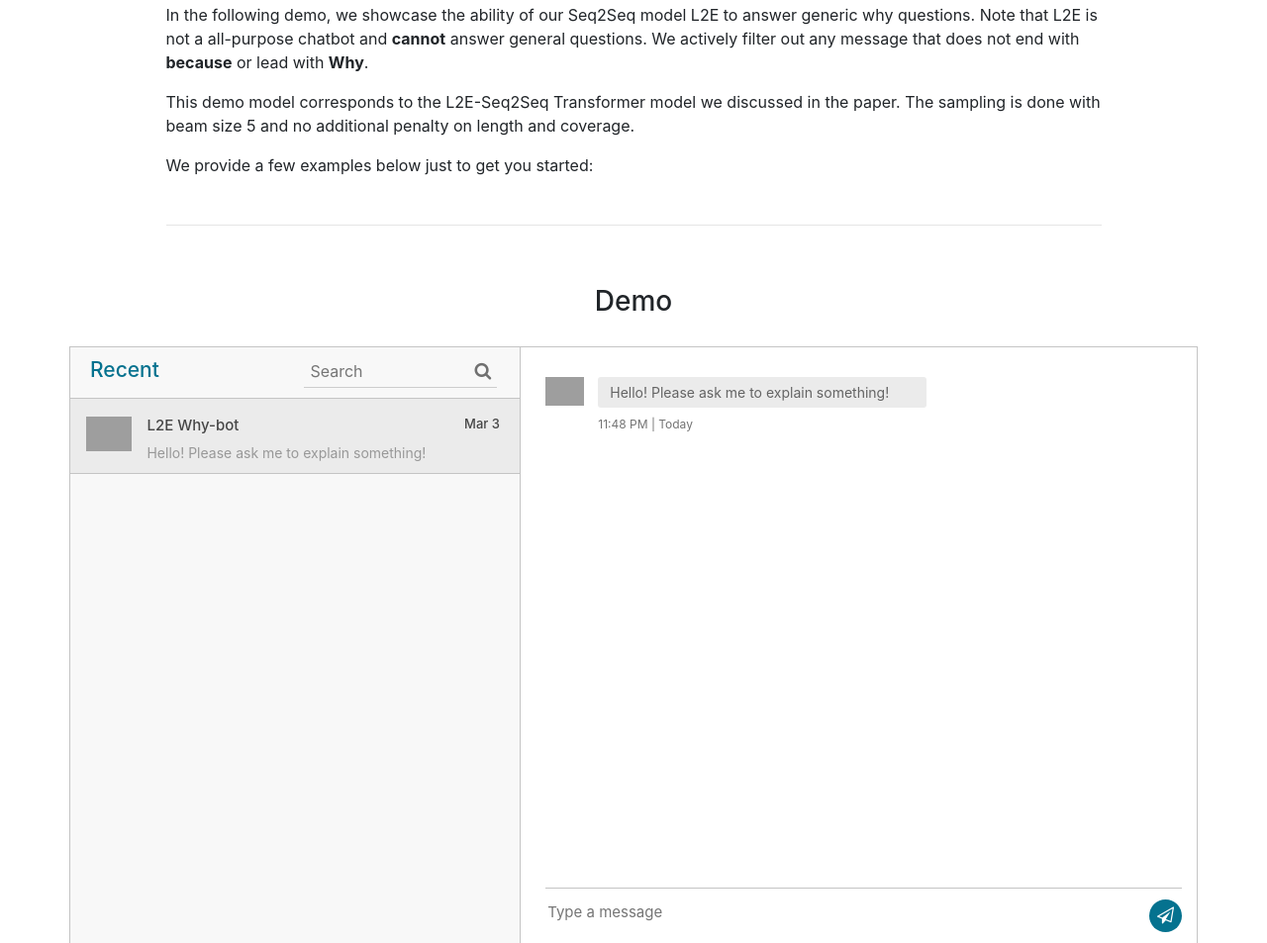
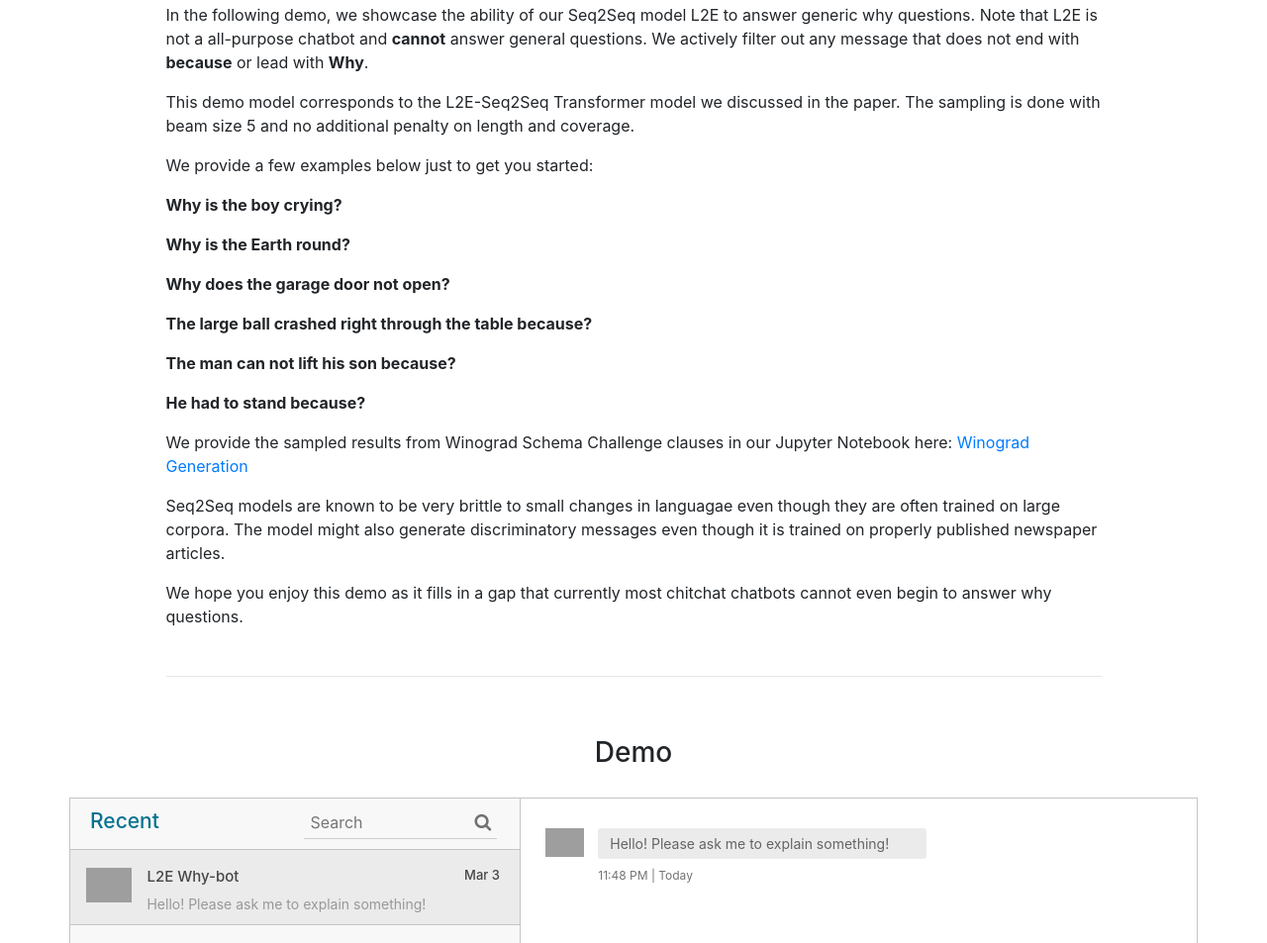
Before and after one commit to windweller/L2EWeb, a Flask app: page / in a window 1280 px wide. Shown: the part 414-1367 px from the top of the page at 99% size. Run offline with Flask 2, Linux system fonts and the light colour scheme; parts of the project's set-up code (start-up, migrations or seed data) failed here and were passed over; some libraries are stand-ins or nearby versions; grey boxes are pictures that could not be loaded.

Commit message:
change and add  more instructions

```diff
--- a/api.py
+++ b/api.py
@@ -177,7 +177,7 @@ def decode_sent(sent, is_why=False):
         sent = transform_q2s(sent)
     else:
         doc = nltk.word_tokenize(sent)
-        sent = ' '.join([str(w) for w in doc][:-1]) + " ."  # we remove "because".
+        sent = ' '.join([str(w) for w in doc][:-2]) + " ."  # we remove "because ?".
         #  In the website we ask users to end sentence with "because"
         sent = sent.capitalize()
 
--- a/templates/chat.html
+++ b/templates/chat.html
@@ -36,6 +36,19 @@ We compare different training strategies and evaluate their performance using bo
         and <strong>cannot</strong> answer general questions. We actively filter out any message that does not end with <strong>because</strong> or lead with <strong>Why</strong>.</p>
       <p>This demo model corresponds to the L2E-Seq2Seq Transformer model we discussed in the paper. The sampling is done with beam size 5 and no additional penalty on length and coverage.</p>
       <p>We provide a few examples below just to get you started: </p>
+
+        <p><strong>Why is the boy crying?</strong></p>
+        <p><strong>Why is the Earth round?</strong></p>
+        <p><strong>Why does the garage door not open?</strong></p>
+        <p> <strong>The large ball crashed right through the table because?</strong></p>
+        <p> <strong>The man can not lift his son because?</strong></p>
+        <p> <strong>He had to stand because?</strong></p>
+
+        <p>We provide the sampled results from Winograd Schema Challenge clauses in our Jupyter Notebook here: <a href="https://nbviewer.jupyter.org/url/3.18.91.191/static/WinogradS2Generation.ipynb">Winograd Generation</a></p>
+        <p>Seq2Seq models are known to be very brittle to small changes in languagae even though they are often trained on large corpora. The model might also generate discriminatory messages even though it is trained on
+        properly published newspaper articles.</p>
+        <p>We hope you enjoy this demo as it fills in a gap that currently most chitchat chatbots cannot even begin to answer why questions.</p>
+
       </div>
   </div>
 
@@ -224,7 +237,7 @@ We compare different training strategies and evaluate their performance using bo
               return  //no follow up processing
           }
 
-          if (user_message.trim().endsWith("because") || user_message.trim().startsWith("Why") || user_message.trim().startsWith("why")) {
+          if (user_message.trim().endsWith("because?") || user_message.trim().endsWith("because ?") || user_message.trim().startsWith("Why") || user_message.trim().startsWith("why")) {
 
                var is_why = user_message.trim().startsWith("Why") || user_message.trim().startsWith("why");  // pass to server
                var inp = {"text": user_message, "is_why": is_why};
@@ -246,7 +259,7 @@ We compare different training strategies and evaluate their performance using bo
           } else {
               // 2. Did not end with "because" or start with "Why"
               // failure case
-              post_l2e_message("Sorry, you need to start your message with 'Why'/'why' or end your sentence with 'because'");
+              post_l2e_message("Sorry, you need to start your message with 'Why'/'why' or end your sentence with 'because?'");
               return;
           }
           // 3. Maybe add other checks...?
```
Also changed, not shown: static/chat.html (+15 -3 lines).
